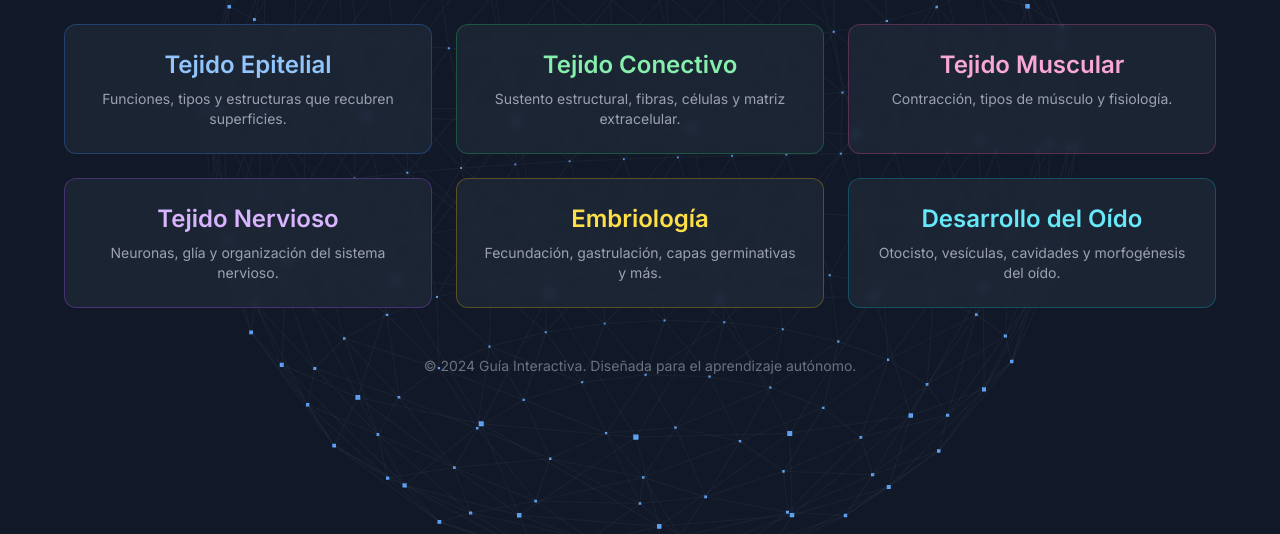
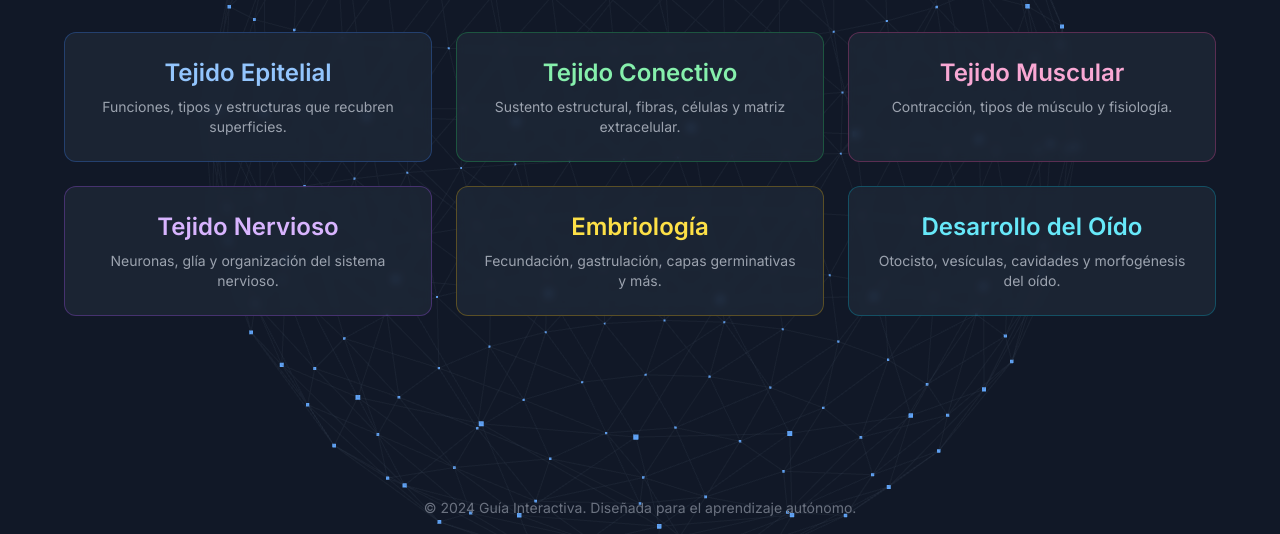
Before and after one commit to Leolib87/Histologia_Embriologia, a plain HTML site: page index.html in a window 1280 px wide. Shown: the part 266-800 px from the top of the page. Drawn offline with nearby package versions, Linux system fonts and the light colour scheme; animation ran at ten frames a second.

Commit message:
Update index.html

```diff
--- a/index.html
+++ b/index.html
@@ -46,8 +46,11 @@
   <!-- Canvas para la animación de Three.js -->
   <canvas id="bg-canvas"></canvas>
 
-  <!-- Contenedor principal del contenido, ahora ocupa toda la pantalla y centra el contenido -->
-  <div class="content-wrapper min-h-screen flex flex-col items-center justify-center px-4 sm:px-6 lg:px-8 py-12 text-center">
+  <!-- Contenedor principal reestructurado para un layout full-screen robusto -->
+  <div class="content-wrapper min-h-screen flex flex-col">
+
+    <!-- El contenido principal ahora usa flex-grow para ocupar el espacio disponible -->
+    <main class="flex-grow flex flex-col items-center justify-center p-4 sm:p-6 lg:p-8 text-center">
       <h1 class="text-4xl sm:text-5xl font-bold text-blue-400 mb-4">Guía Interactiva de Histología y Desarrollo</h1>
       <p class="text-lg text-gray-400 mb-10 max-w-3xl">Selecciona una sección para comenzar tu estudio</p>
 
@@ -84,8 +87,10 @@
           <p class="text-gray-400 text-sm">Otocisto, vesículas, cavidades y morfogénesis del oído.</p>
         </a>
       </div>
+    </main>
 
-    <footer class="mt-12 text-sm text-gray-500">
+    <!-- El footer se empuja a la parte inferior de la pantalla -->
+    <footer class="w-full p-4 text-sm text-center text-gray-500">
       <p>&copy; 2024 Guía Interactiva. Diseñada para el aprendizaje autónomo.</p>
     </footer>
   </div>
```
Lines whose indentation alone changed are shown as unchanged.
